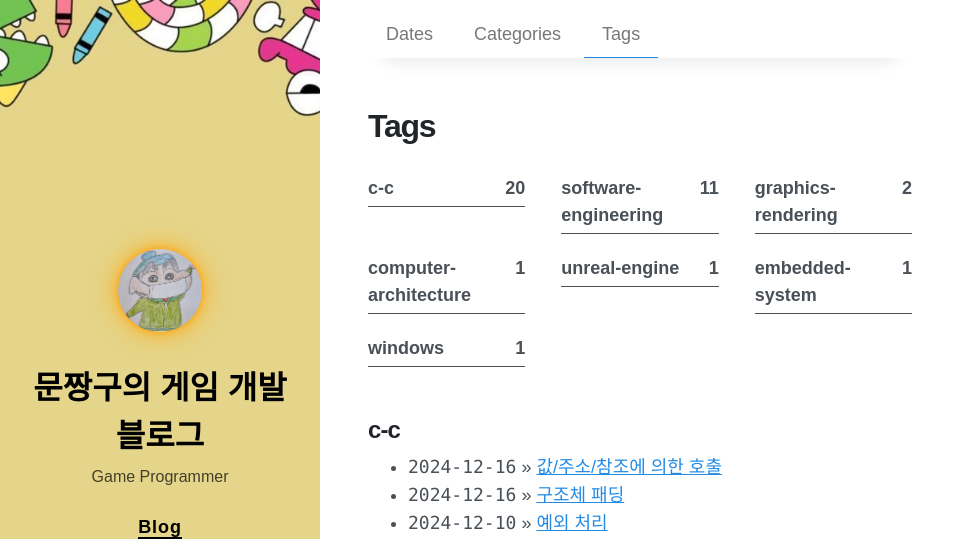
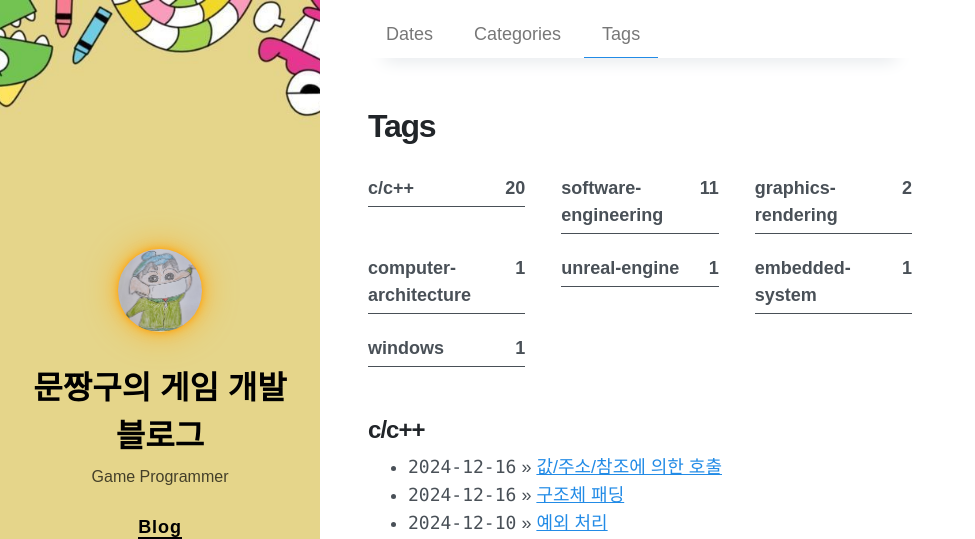
Before and after one commit to munjjang9/munjjang9.github.io, a Jekyll site: the page built from tags.md, in a window 1280 px wide and 900 px high. Shown: the top 539 px of the window, without its empty margins (0-975 px from the left). Built offline with Jekyll 4.4.1, drawn with Linux system fonts in a browser that asks for light colours; nearby versions of some CDN libraries.

Commit message:
tag page modified
replace showing c-c to c/c++

```diff
--- a/_layouts/archive-taxonomies.html
+++ b/_layouts/archive-taxonomies.html
@@ -37,7 +37,11 @@ layout: default
             <a class="taxonomy" href="{{ link | relative_url }}">
               <span>
                 {%- if page.type == 'tags' -%}
-                  {{ slugified_taxonomy_name }}
+                  {%- if slugified_taxonomy_name == 'c-c' -%}
+                    c/c++
+                  {%- else -%}
+                    {{ slugified_taxonomy_name }}
+                  {%- endif -%}
                 {%- else -%}
                   {{ taxonomy_name }}
                 {%- endif -%}
@@ -60,7 +64,11 @@ layout: default
     {%- if posts.size == i -%}
       <h2 id="{{ slugified_taxonomy_name }}">
         {%- if page.type == 'tags' -%}
-          {{ slugified_taxonomy_name }}
+          {%- if slugified_taxonomy_name == 'c-c' -%}
+            c/c++
+          {%- else -%}
+            {{ slugified_taxonomy_name }}
+          {%- endif -%}
         {%- else -%}
           {{ taxonomy_name }}
         {%- endif -%}
```
